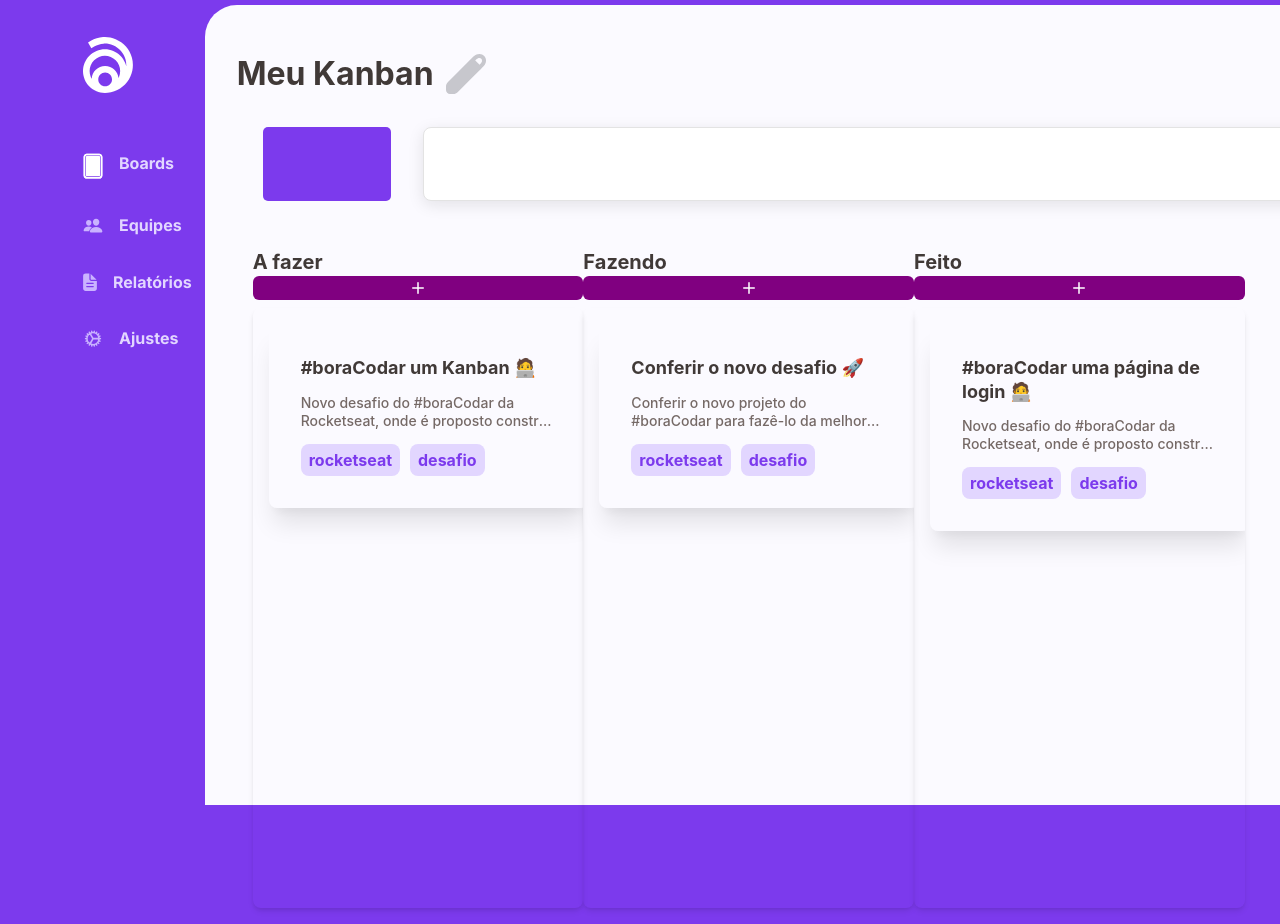
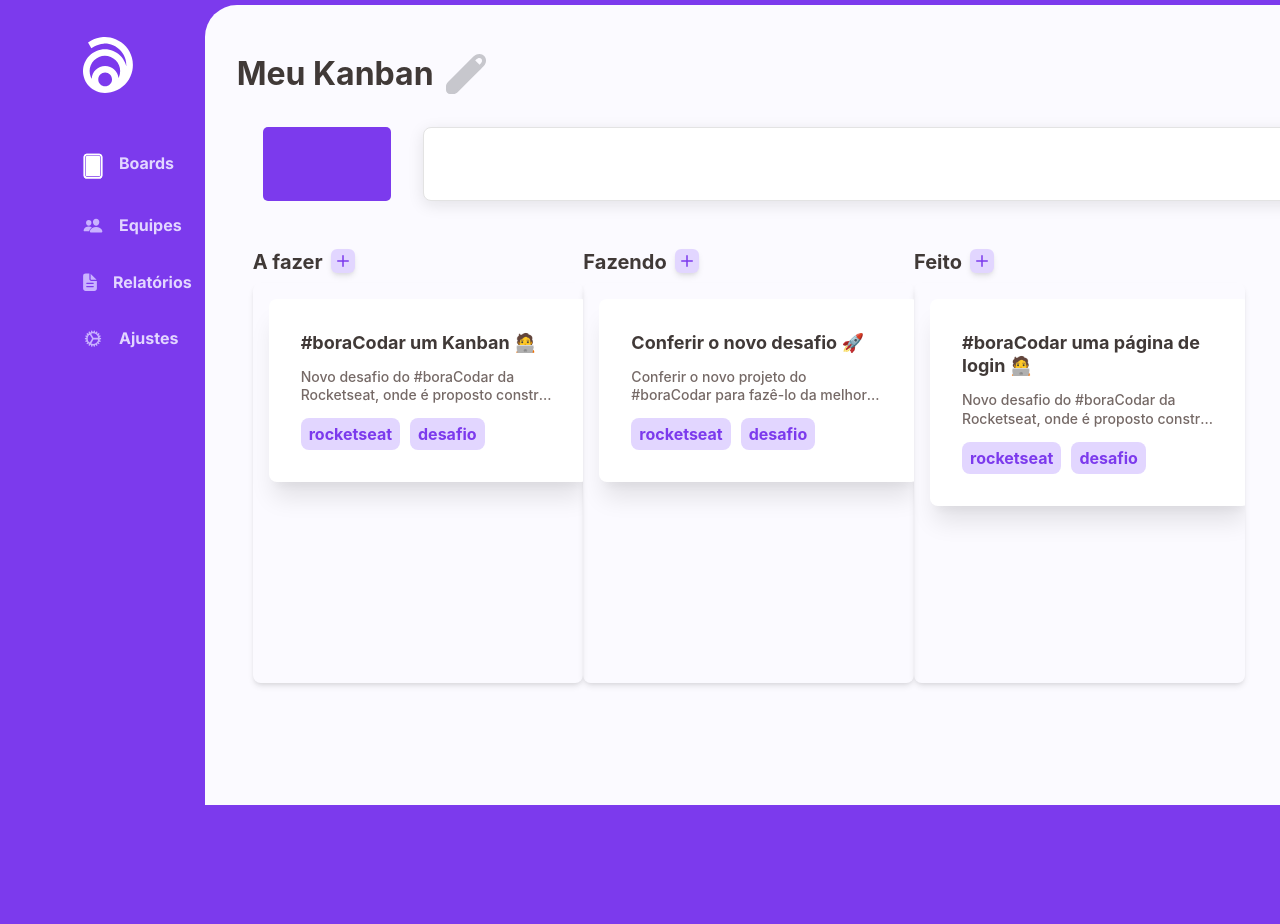
Before and after one commit to Rickazuo/kanban-boracodar, a Next.js app: page / in a window 1280 px wide. Shown: the top 924 px of the page. After the commit the page ends 805 px from the top, so only its background shows below. Built offline with nearby package versions, Linux system fonts and the light colour scheme.

Commit message:
improvements on modal form

```diff
--- a/src/components/Column.js
+++ b/src/components/Column.js
@@ -1,6 +1,6 @@
 import { useState } from "react";
+import styles from "../styles/Column.module.css";
 import { AddIcon } from "@chakra-ui/icons";
-import { Badge, Box, Heading, IconButton, Stack } from "@chakra-ui/react";
 import useColumnDrop from "@/../hooks/useColumnDrop";
 import useColumnTasks from "@/../hooks/useColumnTasks";
 import Task from "./Task";
@@ -14,6 +14,12 @@ import {
   ModalFooter,
   ModalContent,
   useDisclosure,
+  Input,
+  Text,
+  Box,
+  IconButton,
+  Stack,
+  Flex
 } from "@chakra-ui/react";
 const OverlayOne = () => (
   <ModalOverlay
@@ -47,6 +53,10 @@ function Column({ column, tasks, setTasks }) {
   };
 
   const addNewTag = () => {
+    if(!newTaskForm.tagName || newTaskForm.tags.length >= 4) {
+      alert("Ao adicionar uma tag adicione um nome e o limite de tags é 4")
+      return
+    }
     setNewTaskForm((fields) => ({
       ...fields,
       tags: [...fields.tags, fields.tagName],
@@ -54,20 +64,24 @@ function Column({ column, tasks, setTasks }) {
     }));
   };
 
+  console.log(isOver);
   return (
     <Box
-            sx={{
-                boxShadow: isOver
-                    ? "0 4px 6px -1px rgba(0, 0, 0, 0.1),0 2px 4px -1px rgba(0, 0, 0, 0.06)"
-                    : "none",
+      className={styles.kanbanColumn}
+      _hover={{
+        boxShadow:
+          "0 4px 6px -1px rgba(0, 0, 0, 0.1),0 2px 4px -1px rgba(0, 0, 0, 0.06) !important",
       }}
       minWidth={330}
     >
+      <Flex>
       <h4>{column}</h4>
       <IconButton
         size="xs"
-                w="full"
-                bgColor="purple"
+        bgColor="#e2d6ff"
+        color="#7c3aed"
+        boxShadow='md'
+        mx={2}
         py={2}
         variant="solid"
         onClick={() => {
@@ -78,10 +92,11 @@ function Column({ column, tasks, setTasks }) {
         aria-label="add-task"
         icon={<AddIcon />}
       />
+      </Flex>
       <Stack
         ref={dropRef}
         direction={{ base: "row", md: "column" }}
-                h={{ base: 300, md: 600 }}
+        h={{ base: 400 }}
         p={4}
         mt={2}
         spacing={4}
@@ -105,26 +120,36 @@ function Column({ column, tasks, setTasks }) {
                 onClose();
               }}
             >
-                            <input
+              <Stack spacing={3}>
+                <Text mb="8px">Título</Text>
+                <Input
                   id="modal-title"
                   onChange={(e) => onChange(e, "title")}
                   value={newTaskForm.title}
                 />
-                            <input
+                <Text mb="8px">Descrição</Text>
+                <Input
                   id="modal-description"
                   onChange={(e) => onChange(e, "description")}
                   value={newTaskForm.description}
                 />
-                            {newTaskForm.tags.map((tag) => (
-                                <span>{tag}</span>
-                            ))}
-                            <input
+                <Text mb="8px">Adicione tags</Text>
+                <Flex gap={3}>
+                    <Input
                     id="modal-tagName"
+                    width="50%"
                     onChange={(e) => onChange(e, "tagName")}
                     value={newTaskForm.tagName}
                     />
-                            <button onClick={addNewTag}>Add</button>
-                            <button type="submit">Submit</button>
+                    <button type="button" onClick={addNewTag}>Add</button>
+                </Flex>
+                {newTaskForm.tags.map((tag) => (
+                  <span className={styles.tag} key={tag}>{tag}</span>
+                ))}
+                <div className={styles.buttonContainer}>
+                  <button className={styles.submitButton} type="submit">Submit</button>
+                </div>
+              </Stack>
             </form>
           </ModalBody>
           <ModalFooter>
--- a/src/components/Kanban.js
+++ b/src/components/Kanban.js
@@ -4,7 +4,6 @@ import { DndProvider } from "react-dnd";
 import { HTML5Backend } from "react-dnd-html5-backend";
 import Column from "./Column";
 import { ColumnType } from "../../utils/columnType";
-
 const Kanban = () => {
     const [tasks, setTasks] = useState({
         "A fazer": [
--- a/src/components/Task.js
+++ b/src/components/Task.js
@@ -23,6 +23,7 @@ function Task({ index, task, onDropHover: handleDropHover }) {
                 pr={8}
                 pt={8}
                 pb={8}
+                background="white"
                 boxShadow="xl"
                 cursor="grab"
                 fontWeight="bold"
@@ -35,7 +36,7 @@ function Task({ index, task, onDropHover: handleDropHover }) {
                     <p className={styles.description}>{task.description}</p>
                     <div className={styles.tags}>
                         {task.tags.map((tag) => (
-                            <span>{tag}</span>
+                            <span key={tag}>{tag}</span>
                         ))}
                     </div>
                 </div>
--- /dev/null
+++ b/src/styles/Column.module.css
@@ -0,0 +1,34 @@
+.kanbanColumn {
+  box-shadow: none !important;
+}
+
+.tag {
+  padding: 4px 8px;
+  background: var(--pink-200);
+  border-radius: 8px;
+  color: var(--purple);
+  max-width: 10rem;
+}
+
+.addButton {
+  border-radius: .525rem;
+  background-color: var(--gray-100);
+}
+
+.submitButton {
+  padding: 0.5rem 0;
+  background-color: var(--purple);
+  text-align: center;
+  color: var(--white);
+  font-weight: bold;
+  text-transform: uppercase;
+  width: 12.5rem;
+  border-radius: .525rem;
+}
+
+.buttonContainer {
+  display: flex;
+  justify-content: center;
+  align-items: center;
+  padding-top: 2rem;
+}
--- a/src/styles/globals.css
+++ b/src/styles/globals.css
@@ -26,3 +26,7 @@ body {
 input {
     border: 1px solid var(--gray-300);
 }
+
+div {
+    /* box-shadow: none !important; */
+}
```
Lines whose indentation alone changed are shown as unchanged.
